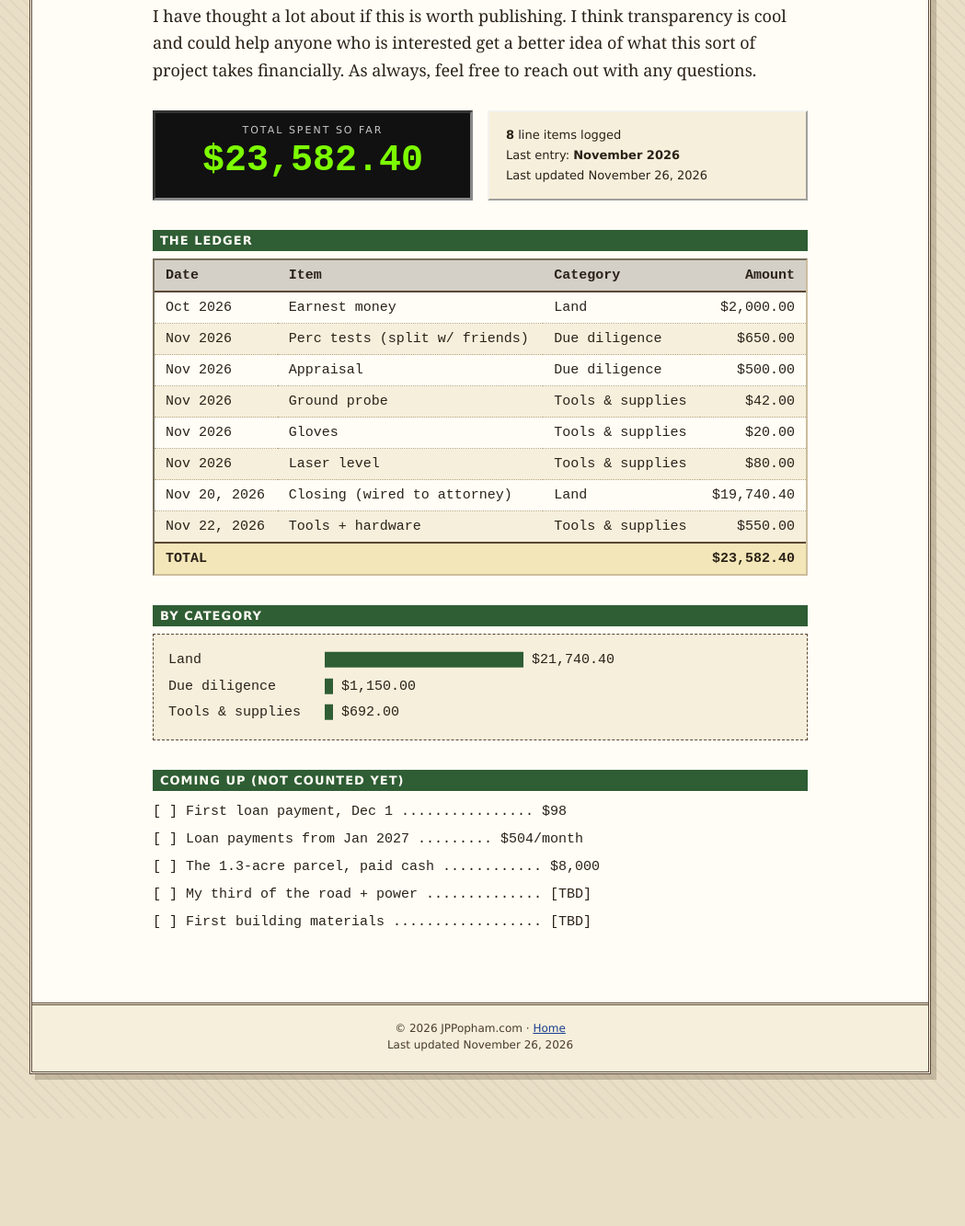
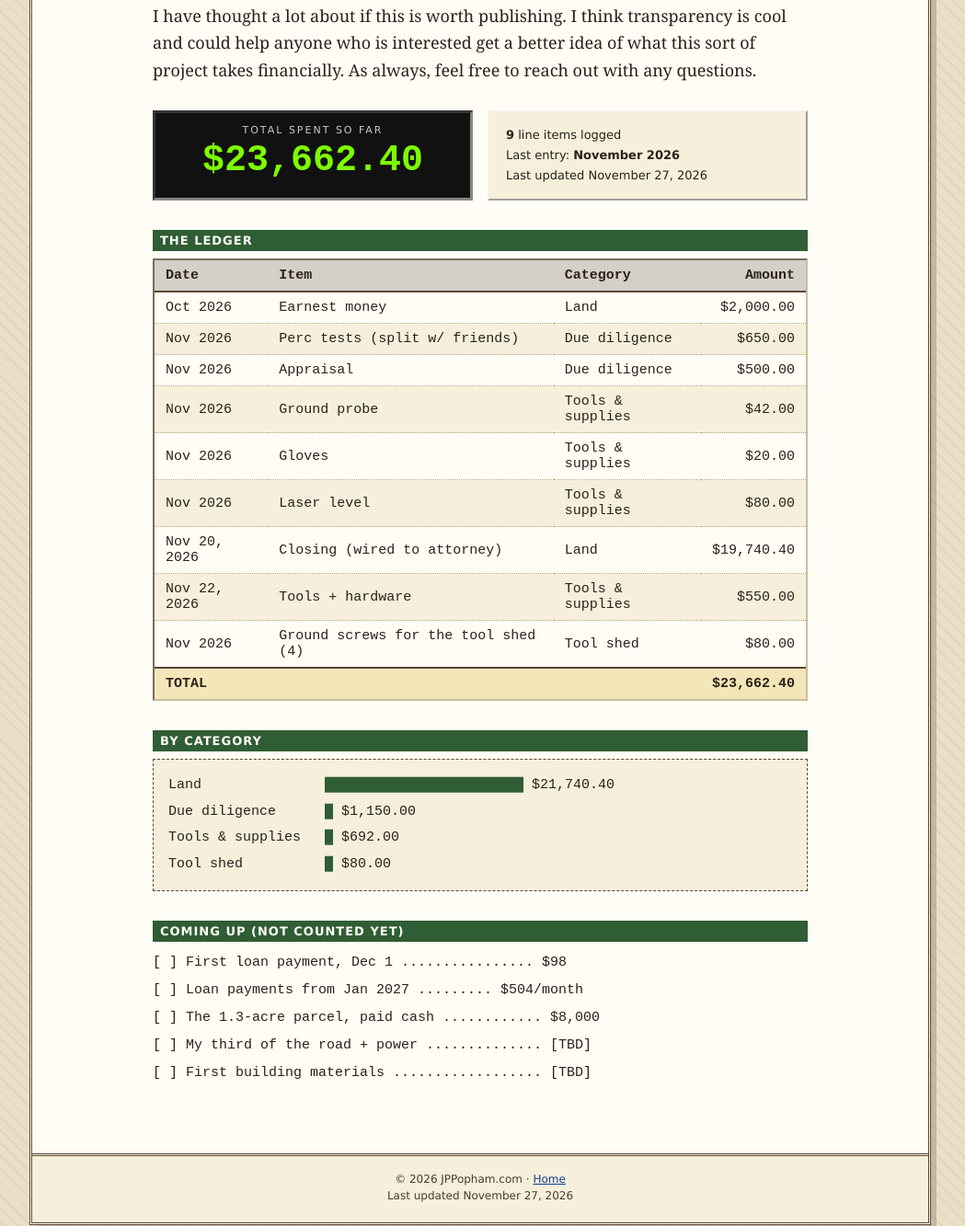
Before and after one commit to sodapork/jppophamsite, a plain HTML site: page cost-log.html in a window 1280 px wide. Shown: the part 331-1664 px from the top of the page at 92% size, without its empty margins (118-1167 px from the left). Before the commit the page ends 1547 px from the top, so only its background shows below. Drawn offline with Linux system fonts and the light colour scheme.

Commit message:
Cost log: add ground screws for tool shed
Co-Authored-By: Claude Opus 5.5 <noreply@anthropic.com>
Claude-Session: https://claude.ai/code/session_01Eyu5g7DFLcu4XyQhYvDqCE

```diff
--- a/cost-log.html
+++ b/cost-log.html
@@ -32,12 +32,12 @@
 <div class="cols" style="gap:16px;margin-bottom:32px">
 <div class="readout" style="flex:1 1 200px">
 <p class="label">TOTAL SPENT SO FAR</p>
-<p class="num">$23,582.40</p>
+<p class="num">$23,662.40</p>
 </div>
 <div style="flex:1 1 200px;background:#f6efdc;border:2px outset #f4f2ee;padding:14px 18px;display:flex;flex-direction:column;justify-content:center;font-family:Verdana,sans-serif;font-size:13px;line-height:1.7">
-<span><strong>8</strong> line items logged</span>
+<span><strong>9</strong> line items logged</span>
 <span>Last entry: <strong>November 2026</strong></span>
-<span>Last updated November 26, 2026</span>
+<span>Last updated November 27, 2026</span>
 </div>
 </div>
 
@@ -54,8 +54,9 @@
 <tr><td>Nov 2026</td><td>Laser level</td><td>Tools &amp; supplies</td><td class="num">$80.00</td></tr>
 <tr><td>Nov 20, 2026</td><td>Closing (wired to attorney)</td><td>Land</td><td class="num">$19,740.40</td></tr>
 <tr><td>Nov 22, 2026</td><td>Tools + hardware</td><td>Tools &amp; supplies</td><td class="num">$550.00</td></tr>
+<tr><td>Nov 2026</td><td>Ground screws for the tool shed (4)</td><td>Tool shed</td><td class="num">$80.00</td></tr>
 </tbody>
-<tfoot><tr><td colspan="3">TOTAL</td><td class="num">$23,582.40</td></tr></tfoot>
+<tfoot><tr><td colspan="3">TOTAL</td><td class="num">$23,662.40</td></tr></tfoot>
 </table>
 </div>
 
@@ -64,6 +65,7 @@
 <div><span style="display:inline-block;width:170px">Land</span><span style="color:#2f5d34">████████████████████████</span> $21,740.40</div>
 <div><span style="display:inline-block;width:170px">Due diligence</span><span style="color:#2f5d34">█</span> $1,150.00</div>
 <div><span style="display:inline-block;width:170px">Tools &amp; supplies</span><span style="color:#2f5d34">█</span> $692.00</div>
+<div><span style="display:inline-block;width:170px">Tool shed</span><span style="color:#2f5d34">█</span> $80.00</div>
 </div>
 
 <h3 class="bar">Coming up (not counted yet)</h3>
@@ -78,7 +80,7 @@
 
 <footer class="site-foot">
 <p>© 2026 JPPopham.com · <a href="/">Home</a></p>
-<p>Last updated November 26, 2026</p>
+<p>Last updated November 27, 2026</p>
 </footer>
 
 </div></div>
```
